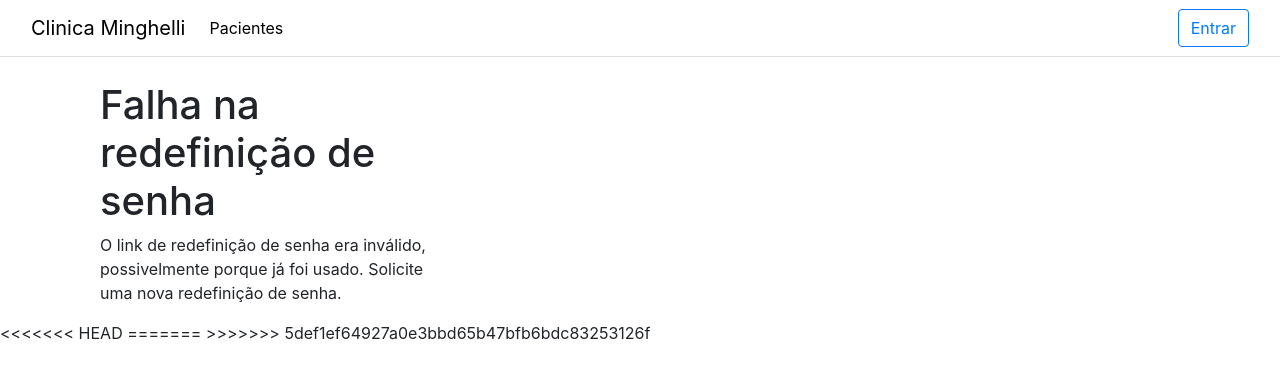
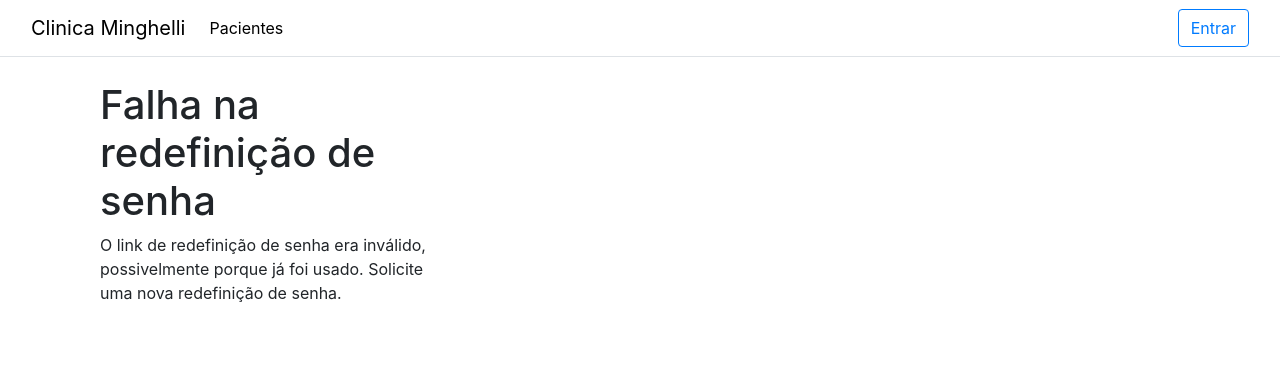
Before and after one commit to EmmanuelVeiga/Clinic, a Django app: page /accounts/reset/1/1/ in a window 1280 px wide. Shown: the top 379 px of the page. Run offline with Django 4.2, Linux system fonts and the light colour scheme; some libraries are stand-ins or nearby versions.

Commit message:
Add: solve conflicts

```diff
--- a/patient/templates/base.html
+++ b/patient/templates/base.html
@@ -30,10 +30,6 @@
         <script src="https://cdn.jsdelivr.net/npm/@popperjs/core@2.11.6/dist/umd/popper.min.js" integrity="sha384-oBqDVmMz9ATKxIep9tiCxS/Z9fNfEXiDAYTujMAeBAsjFuCZSmKbSSUnQlmh/jp3" crossorigin="anonymous"></script>
         <script src="https://cdn.jsdelivr.net/npm/bootstrap@5.3.0-alpha1/dist/js/bootstrap.min.js" integrity="sha384-mQ93GR66B00ZXjt0YO5KlohRA5SY2XofN4zfuZxLkoj1gXtW8ANNCe9d5Y3eG5eD" crossorigin="anonymous"></script>
         <link href="https://stackpath.bootstrapcdn.com/bootstrap/4.1.3/css/bootstrap.min.css" rel="stylesheet" integrity="sha384-MCw98/SFnGE8fJT3GXwEOngsV7Zt27NXFoaoApmYm81iuXoPkFOJwJ8ERdknLPMO" crossorigin="anonymous">
-<<<<<<< HEAD
         <link rel="stylesheet" href="https://use.fontawesome.com/releases/v5.3.1/css/all.css" integrity="sha384-mzrmE5qonljUremFsqc01SB46JvROS7bZs3IO2EmfFsd15uHvIt+Y8vEf7N7fWAU" crossorigin="anonymous">
-=======
-<link rel="stylesheet" href="https://use.fontawesome.com/releases/v5.3.1/css/all.css" integrity="sha384-mzrmE5qonljUremFsqc01SB46JvROS7bZs3IO2EmfFsd15uHvIt+Y8vEf7N7fWAU" crossorigin="anonymous">
->>>>>>> 5def1ef64927a0e3bbd65b47bfb6bdc83253126f
     </body>
 </html>
```
Also changed, not shown: patient/templates/paciente.html (+1 -6 lines).
